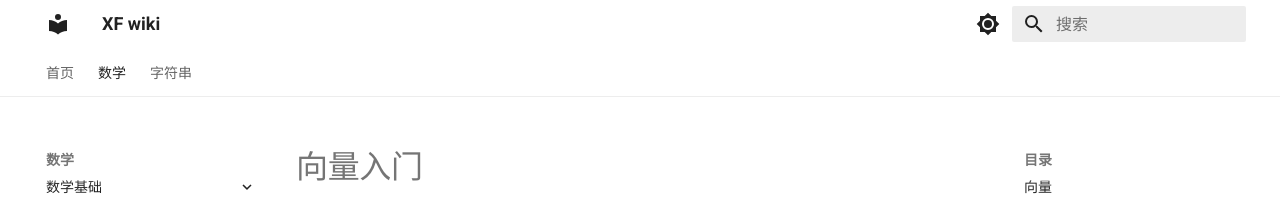
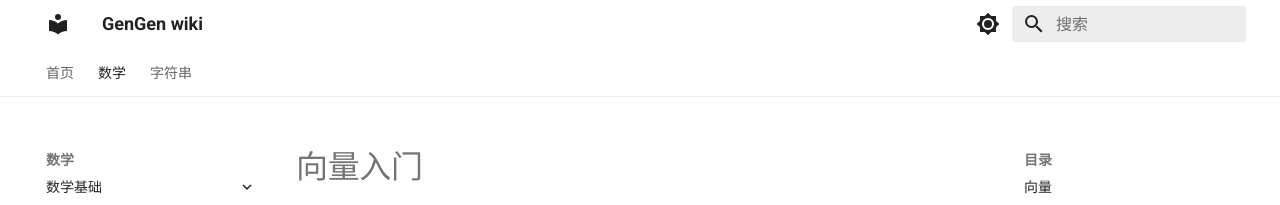
Before and after one commit to ggenerals/GG-wiki, an MkDocs documentation site: the page built from docs/math/数学基础/vector.md, in a window 1280 px wide. Shown: the top 205 px of the page. Built offline with MkDocs 1.6.1 and Material for MkDocs 9.7.7, drawn with Linux system fonts in a browser that asks for light colours.

Commit message:
change the name

```diff
--- a/mkdocs.yml
+++ b/mkdocs.yml
@@ -1,4 +1,4 @@
-site_name: XF wiki
+site_name: GenGen wiki
 site_author: 你的名字
 
 theme:
```
Also changed, not shown: docs/Welcome to GenGen wiki.md (added, +1 -0 lines), docs/index.md (deleted, +0 -1 lines).
